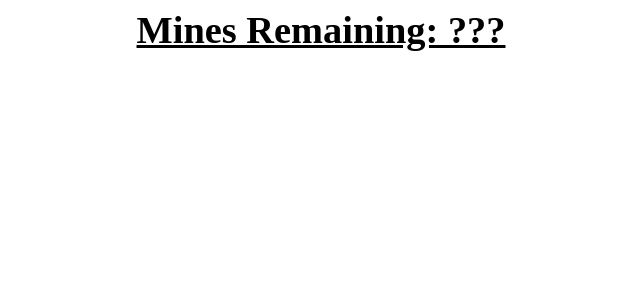
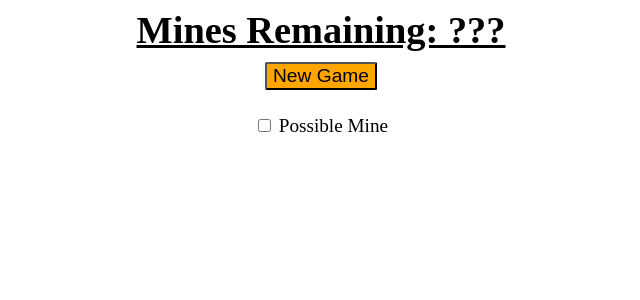
Before and after one commit to codinglikeagirl42/MS3, a Flask app: page /play in a window 1280 px wide. Shown: the top 300 px of the page, without its empty margins (319-959 px from the left). Run offline with Flask 2, Linux system fonts and the light colour scheme.

Commit message:
Add gameboard and buttons to mines.py for play LCHS 25.4

```diff
--- a/templates/mines.html
+++ b/templates/mines.html
@@ -3,11 +3,39 @@
 {% block content %}
 <header class="centered">
     <!-- Add header content here. -->
+    <button type="submit" form="game-board" class="menu" name="guess" value="New Game">New Game</button>
 </header>
 <section class="centered">
     <form id="game-board" action="/play" method="POST">
+
         <!-- Include Flag Mine checkbox. -->
+        <section class="centered">
+            <label><input type="checkbox" name="flagged" /> Possible Mine</label>
+        </section>
+
         <!-- Add the table (with active cell buttons) here. -->
+        <table>
+            <tr>
+                {% for column in session['columns'] %}
+                    <th class="centered">{{column}}</th>
+                {% endfor %}
+            </tr>
+            {% for row in session['rows'] %}
+                <tr>
+                    {% for cell in row %}
+                        {% if cell|length == 1 %}
+                            <td class="centered"><strong>{{cell}}</strong></td>
+
+                        {% else %}
+                            <td class="empty">
+                                <button type="submit" name="guess" value="{{cell}}">{{cell}}</button>
+                            </td>
+                        {% endif %}
+                    {% endfor %}
+                </tr>
+            {% endfor %}
+        </table>
+
     </form>
 </section>
 {% endblock %}
```
